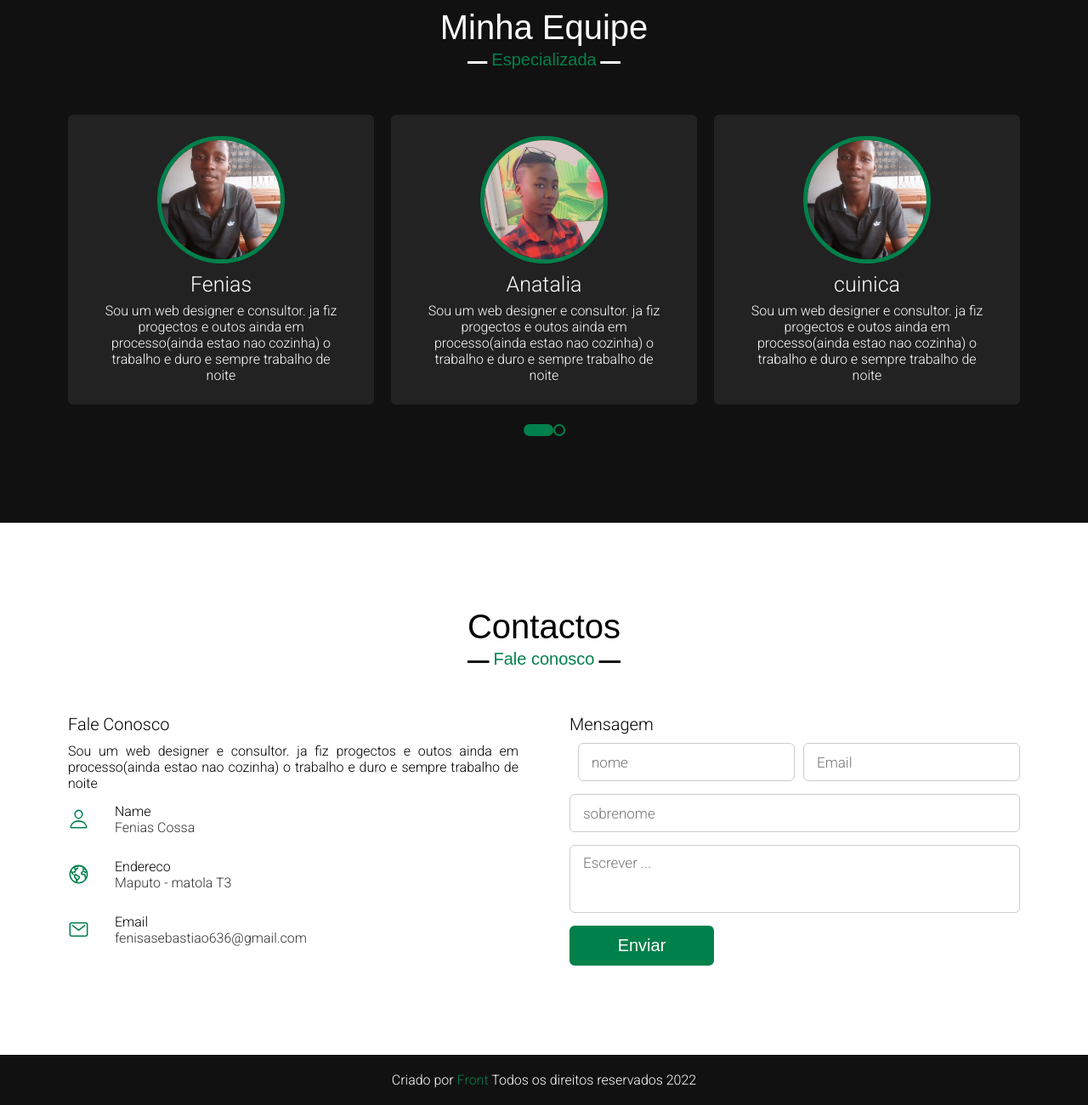
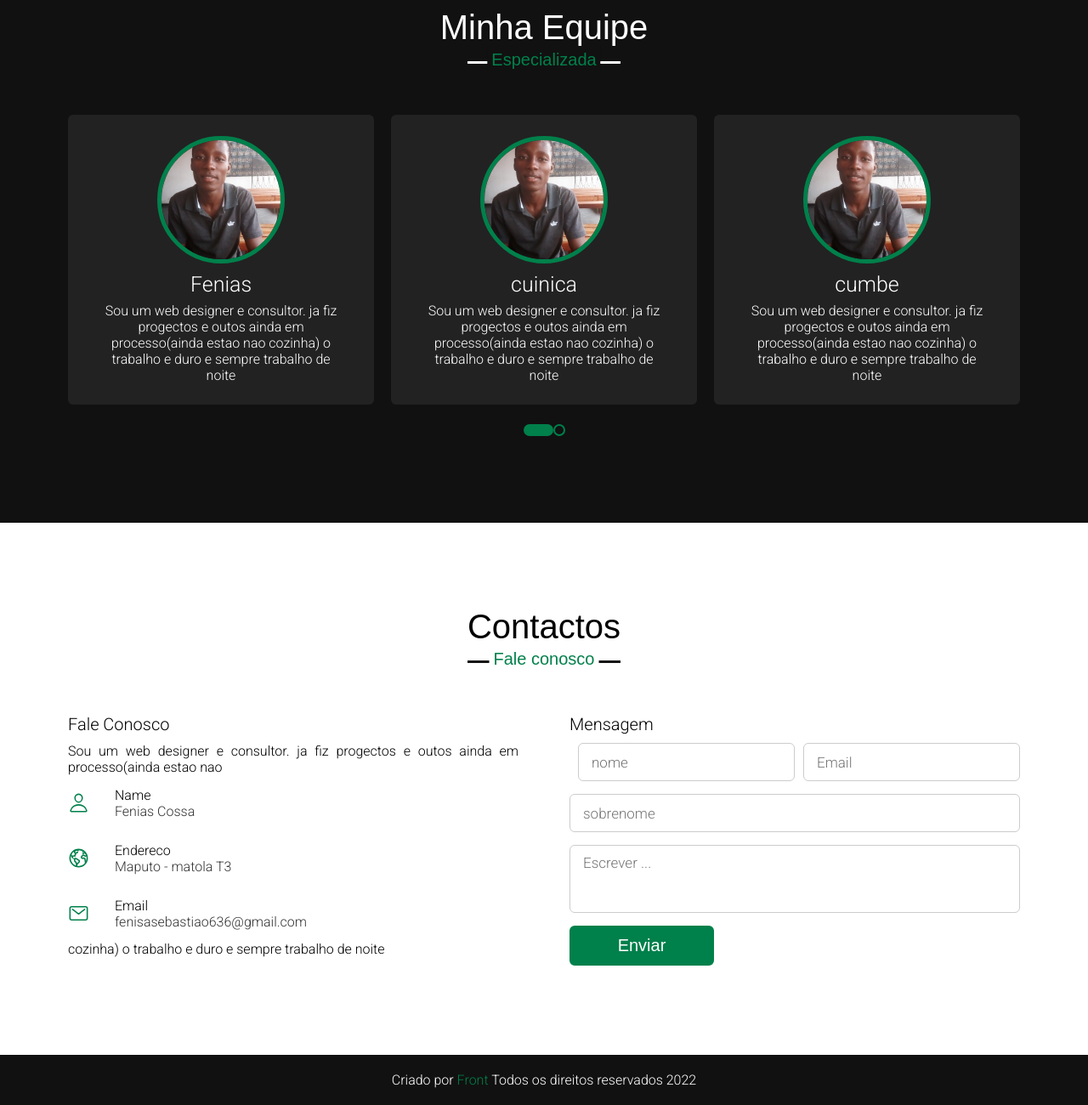
Before and after one commit to FeniasCossa/portfolio, a plain HTML site: page index.html in a window 1280 px wide. Shown: the part 2991-4291 px from the top of the page at 85% size. Drawn offline with nearby package versions, Linux system fonts and the light colour scheme.

Commit message:
removed 1 person of team

```diff
--- a/index.html
+++ b/index.html
@@ -194,16 +194,6 @@
                 </div>
                 <div class="card">
                     <div class="box">
-                        <img src="image/img-2.jpg" alt="">
-                        <div class="text">Anatalia</div>
-                        <p>Sou um web designer e consultor. ja fiz progectos e outos ainda em processo(ainda estao nao
-                            cozinha) o
-                            trabalho e
-                            duro e sempre trabalho de noite</p>
-                    </div>
-                </div>
-                <div class="card">
-                    <div class="box">
                         <img src="image/img-1.jpg" alt="">
                         <div class="text">cuinica</div>
                         <p>Sou um web designer e consultor. ja fiz progectos e outos ainda em processo(ainda estao nao
@@ -243,10 +233,7 @@
                 <div class="column left">
                     <div class="text">Fale Conosco</div>
                     <p>Sou um web designer e consultor. ja fiz progectos e outos ainda em processo(ainda estao nao
-                        cozinha) o
-                        trabalho e duro e sempre trabalho de noite</p>
-
-                    <div class="icons">
+     <div class="icons">
                         <div class="row">
                             <ion-icon name="person-outline"></ion-icon>
                             <div class="info">
@@ -268,7 +255,10 @@
                                 <div class="sub-title">fenisasebastiao636@gmail.com</div>
                             </div>
                         </div>
-                    </div>
+                    </div>                   cozinha) o
+                        trabalho e duro e sempre trabalho de noite</p>
+
+
                 </div>
                 <div class="column right">
                     <div class="text">Mensagem</div>
```
